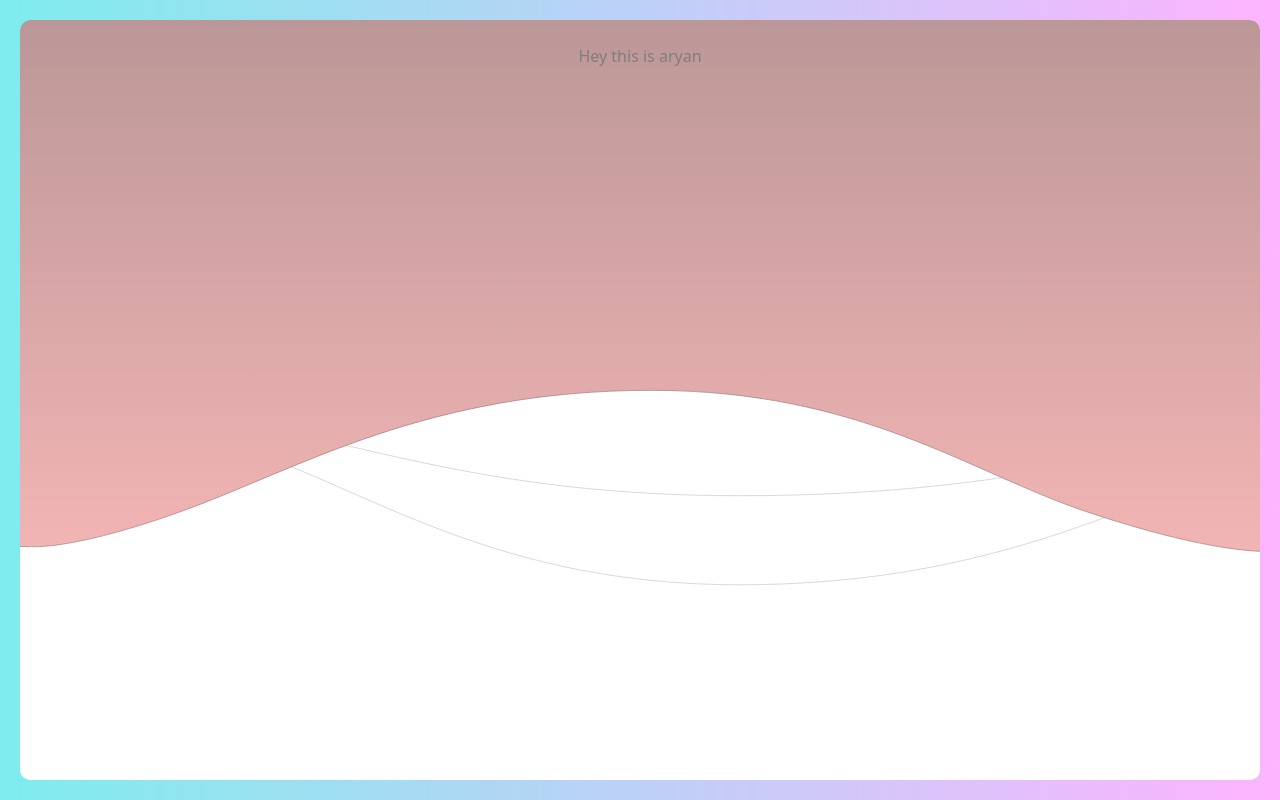
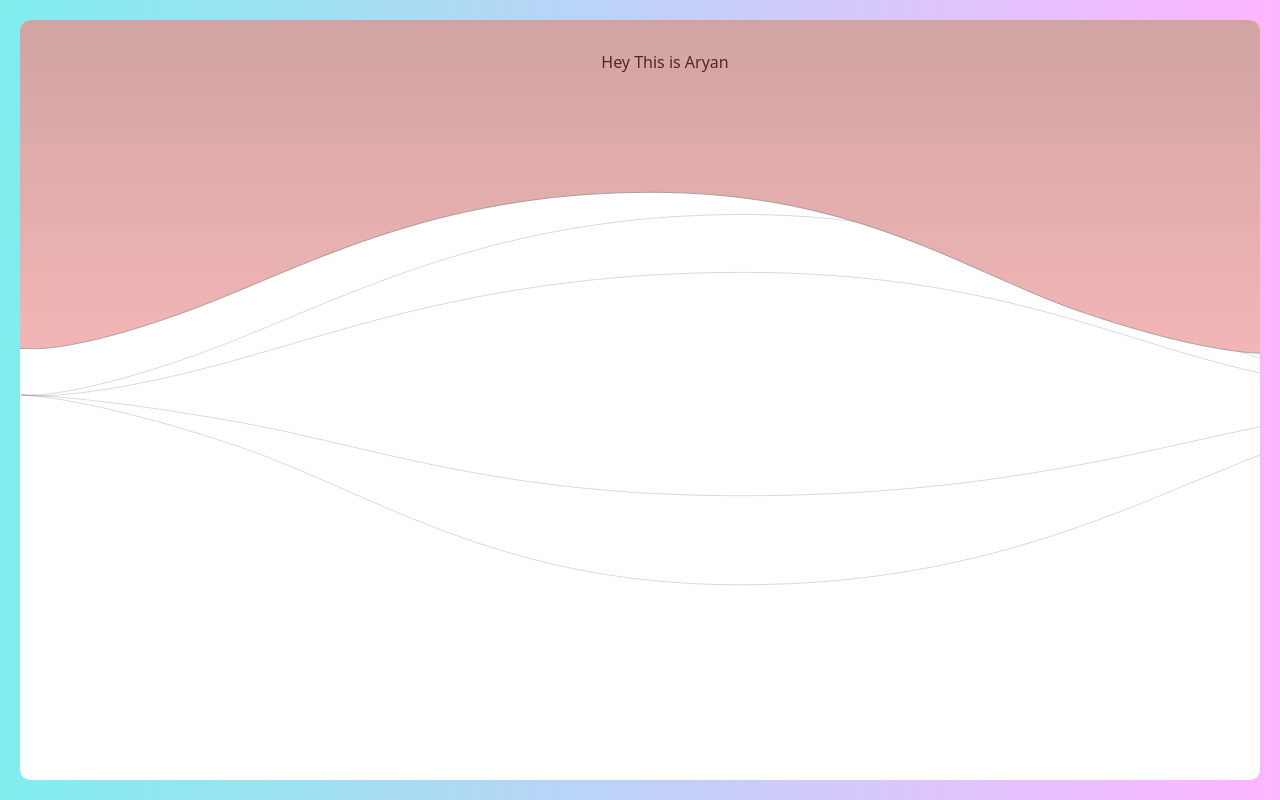
Before and after one commit to VedantS73/Neuton, a React (Create React App) app: page / in a window 1280 px wide. Built offline with nearby package versions, Linux system fonts and the light colour scheme.

Commit message:
scrolling

```diff
--- a/package.json
+++ b/package.json
@@ -6,6 +6,7 @@
     "@testing-library/jest-dom": "^5.16.5",
     "@testing-library/react": "^13.4.0",
     "@testing-library/user-event": "^13.5.0",
+    "framer-motion": "^8.5.0",
     "next": "^13.1.2",
     "react": "^18.2.0",
     "react-dom": "^18.2.0",
--- a/src/App.jsx
+++ b/src/App.jsx
@@ -1,6 +1,7 @@
 import React from 'react';
 import './style/landingpg.css';
 import Background from './components/landingpage';
+import Textcontent from './components/textcontent';
 // import elementbg from './Assets/Elementsvg.svg'
 
 
@@ -8,7 +9,7 @@ function App(){
     return(
        <div>
         <Background/>
-
+        <Textcontent/>
        </div>
     )
 }
--- a/src/components/landingpage.jsx
+++ b/src/components/landingpage.jsx
@@ -1,22 +1,73 @@
-import React from 'react';
+import React, { useState, useEffect } from 'react';
+import { useRef } from 'react';
 import '../style/landingpg.css'
 import Elementbg from '../Assets/Elementsvg.svg'
+import { motion, useAnimation } from "framer-motion"
 
-function background(){
-    return(
+const Background = () => {
+    const animation = useAnimation();
+    const [scrollY, setScrollY] = useState(0);
+    const wrapperInnerRef = useRef(null);
 
+    useEffect(() => {
+        function handleScroll() {
+            setScrollY(wrapperInnerRef.current.scrollTop);
+        }
+        wrapperInnerRef.current.addEventListener("scroll", handleScroll);
+        return () => {
+            wrapperInnerRef.current.removeEventListener("scroll", handleScroll);
+        };
+    }, []);
+    useEffect(() => {
+        animation.start({
+            rotate: scrollY,
+        });
+    }, [scrollY]);
+
+    return (
         <div className='wrapper'>
-            <div className='wrapper-inner'>
-            <div className='element'>
-                 <br /> Hey this is aryan <br />
+            <div className='wrapper-inner' ref={wrapperInnerRef}>
+                <motion.img className='moving-image' animate={animation} src={Elementbg} />
+                <br />
+                <br />
+                <br />
+                <br />
+                <br />
+                <br />
+                <br />
+                <br />
+                <br />
+                <br />
+                <br />
+                <br />
+                <br />
+                <br />
+                <br />
+                <br />
+                <br />
+                <br />
+                <br />
+                <br />
+                <br />
+                <br />
+                <br />
+                <br />
+                <br />
+                <br />
+                <br />
+                <br />
+                <br />
+                <br />
+                <br />
+                <br />
+                <br />
+                <br />
+                <br />
 
-            </div>
-            <img className='moving-image'
-                src={Elementbg} />
+                {/* Add more br tags as required */}
             </div>
         </div>
-
     )
 }
 
-export default background;
+export default Background;
--- /dev/null
+++ b/src/components/textcontent.jsx
@@ -0,0 +1,13 @@
+import React from 'react';
+import '../style/textcontent.css'
+
+function background(){
+    return(
+
+        <div className='text'>
+            Hey This is Aryan
+        </div>
+    )
+}
+
+export default background;
--- a/src/style/landingpg.css
+++ b/src/style/landingpg.css
@@ -19,6 +19,7 @@
     background-size:cover;
     background-repeat: no-repeat;
     overflow: hidden;
+
     overflow-y: scroll;
 
 }
@@ -37,9 +38,9 @@
     /* position:absolute; */
     width: 99%;
     overflow: hidden;
-    z-index: -10;
+    z-index: -1;
     top: 0;
     scale : 135%;
-    /* margin-top: -14.5vw; */
+    margin-top: -11.7vw;
 
 }
--- /dev/null
+++ b/src/style/textcontent.css
@@ -0,0 +1,5 @@
+.text{
+    display: flex;
+    justify-content: center;
+    padding: 50px 0 0 50px;
+}
```
Also changed, not shown: 1 other file (tests, documents, lock files or other folders).
